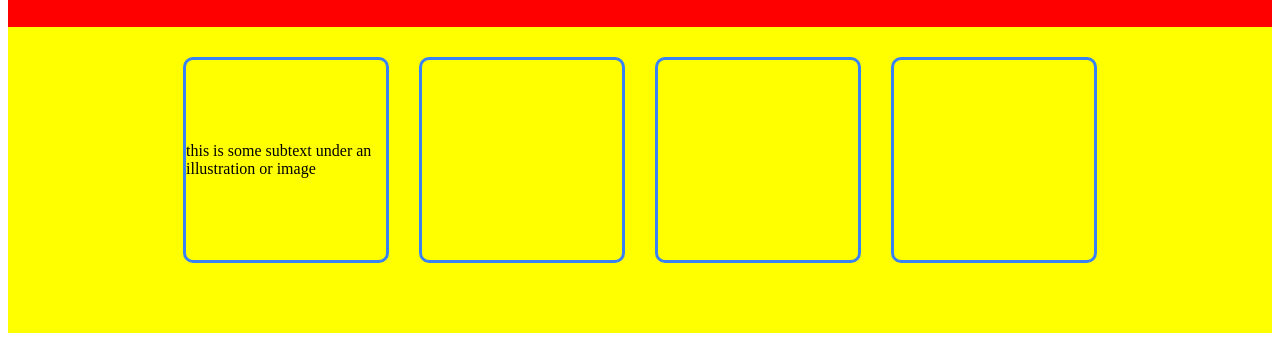
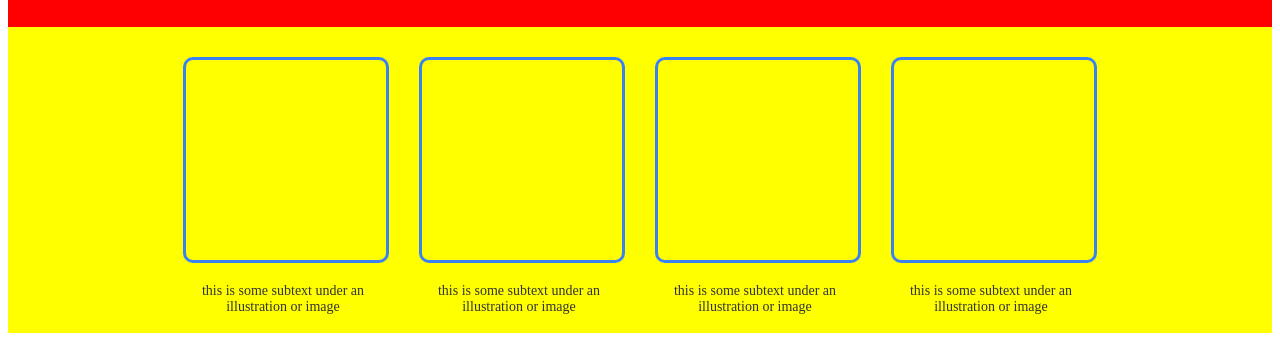
Before and after one commit to Krixsick/Landing_Page, a plain HTML site: page home.html in a window 1280 px wide. Shown: the part 525-866 px from the top of the page. Drawn offline with Linux system fonts and the light colour scheme.

Commit message:
Fixed the rectangles and added text below them

```diff
--- a/home.css
+++ b/home.css
@@ -124,8 +124,15 @@ p {
     flex: auto;
     justify-content: center;
     gap: 30px;
+
 }
 .box {
+    flex-direction: column;
+}
+
+
+
+.inner-box {
     align-items: center;
     justify-content: center;
     display: flex;
@@ -135,3 +142,11 @@ p {
     margin-top: 30px;
     border-radius: 10px;
 }
+
+.box-subtext {
+    margin-top: 20px;  /* Adjust as needed */
+    text-align: center;
+    color: #333;
+    font-size: 14px;
+    width: 200px;
+}
--- a/home.html
+++ b/home.html
@@ -33,22 +33,21 @@
             <div id="random-box"><p>Some random information</p></div>
             <div id="info-container">
                 <div class="box">
+                    <div class="inner-box"></div>
                     <p class="box-subtext">this is some subtext under an illustration or image</p>
                 </div>
-
                 <div class="box">
-
+                    <div class="inner-box"></div>
+                    <p class="box-subtext">this is some subtext under an illustration or image</p>
                 </div>
-
                 <div class="box">
-
+                    <div class="inner-box"></div>
+                    <p class="box-subtext">this is some subtext under an illustration or image</p>
                 </div>
-
                 <div class="box">
-
+                    <div class="inner-box"></div>
+                    <p class="box-subtext">this is some subtext under an illustration or image</p>
                 </div>
-
-
                 </div>
             </div>
         </div>
```
